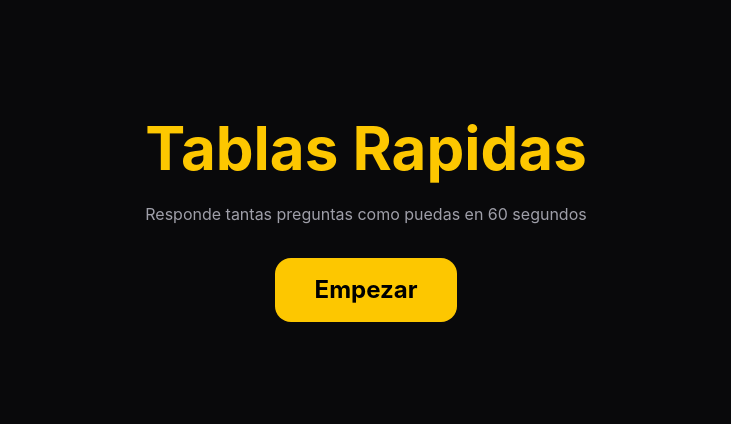
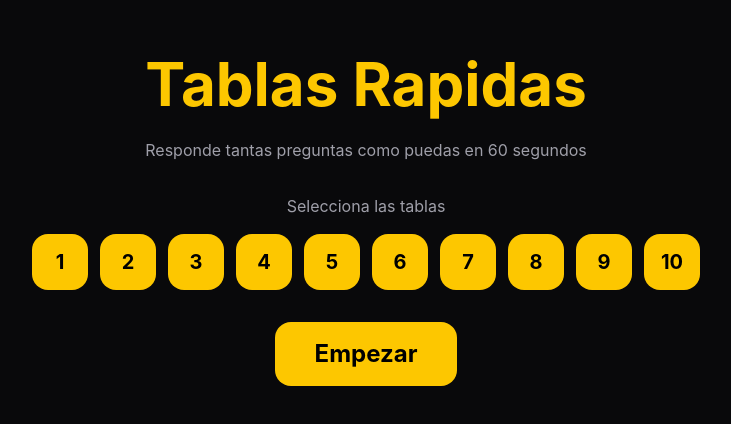
Before and after one commit to JorgeLTC/react-multiply, a React (Vite) app: page / in a window 1280 px wide. Shown: the part 180-604 px from the top of the page, without its empty margins (274-1005 px from the left). Built offline with nearby package versions, Linux system fonts and the light colour scheme.

Commit message:
Created table select in menuscreen component
implemented array state management
dynamic selections
state mutation
and derived gameplay logic

```diff
--- a/src/App.tsx
+++ b/src/App.tsx
@@ -12,10 +12,10 @@ type Question = {
 
 type Screen = "menu" | "game" | "results";
 
-function generateQuestion(): Question{
+function generateQuestion(tables: number[]): Question{
 
     // * Random number between 1 and 10
-    const a = Math.floor(Math.random() * 10) + 1;
+    const a = tables[Math.floor(Math.random() * tables.length)];
 
     // * Random number between 1 and 10
     const b = Math.floor(Math.random() * 10) + 1;
@@ -81,6 +81,8 @@ export default function App() {
 
     const [screen, setScreen] = useState<Screen>("menu");
 
+    const [selectedTables, setSelectedTables] = useState<number[]>([1, 2, 3, 4, 5, 6, 7, 8, 9, 10]);
+
     useEffect(() => {
 
         // * Only run timer during gameplay
@@ -116,7 +118,7 @@ export default function App() {
         * generate a random question immediately
     */
     const [question, setQuestion] = useState<Question>(
-        generateQuestion()
+        generateQuestion(selectedTables)
     );
     /*
         * React state that stores answer choices.
@@ -127,6 +129,7 @@ export default function App() {
     const [options, setOptions] = useState<number[]>(
         generateOptions(question.answer)
     );
+
     /*
         * Generates a brand new question
         * and new answer choices.
@@ -134,7 +137,7 @@ export default function App() {
     function nextQuestion() {
 
         // * Create a new question object
-        const q = generateQuestion();
+        const q = generateQuestion(selectedTables);
 
         // * Update react state
         setQuestion(q);
@@ -156,7 +159,7 @@ export default function App() {
         setTimeLeft(60);
 
         // * Generate first question
-        const q = generateQuestion();
+        const q = generateQuestion(selectedTables);
 
         setQuestion(q);
 
@@ -190,6 +193,23 @@ export default function App() {
             nextQuestion();
         }, 700);
     }
+
+    function toggleTable(table: number) {
+
+        setSelectedTables((prev) => {
+
+            // * Prevent removing all tables
+            if (prev.includes(table) && prev.length === 1) {
+                return prev;
+            }
+            // * Remove existing table
+            if (prev.includes(table)) {
+                return prev.filter((t) => t !== table);
+            }
+            // * Add a new table
+            return [...prev, table].sort((a, b) => a - b);
+        });
+    }
     /*
         * JSX UI returned by the component.
 
@@ -203,7 +223,7 @@ export default function App() {
 
             {/* Game menu screen */}
             {screen === "menu" && (
-               <MenuScreen onStart={startGame}/>
+               <MenuScreen onStart={startGame} selectedTables={selectedTables} onToggleTable={toggleTable}/>
             )}
 
             {/* Game Screen */}
--- a/src/components/MenuScreen.tsx
+++ b/src/components/MenuScreen.tsx
@@ -1,8 +1,10 @@
 type MenuScreenProps = {
     onStart: () => void;
+    selectedTables: number[];
+    onToggleTable: (table: number) => void;
 };
 
-export default function MenuScreen({onStart,}: MenuScreenProps) {
+export default function MenuScreen({onStart, selectedTables, onToggleTable}: MenuScreenProps) {
     return (
         <div className="text-center">
 
@@ -14,6 +16,40 @@ export default function MenuScreen({onStart,}: MenuScreenProps) {
                 Responde tantas preguntas como puedas
                 en 60 segundos
             </p>
+
+            <div className="mb-8">
+
+                <p className="text-zinc-400 mb-4">
+                    Selecciona las tablas
+                </p>
+
+                <div className="flex flex-wrap justify-center gap-3">
+                    {[1, 2, 3, 4, 5, 6, 7, 8, 9, 10].map((table) => (
+                        <button
+                            key={table}
+
+                            onClick={() => onToggleTable(table)}
+
+                            className={`
+                                w-14
+                                h-14
+                                rounded-2xl
+                                font-bold
+                                text-xl
+                                transition
+
+                                ${
+                                    selectedTables.includes(table)
+                                    ? "bg-yellow-400 text-black"
+                                    : "bg-zinc-800 text-zinc-400"
+                                }
+                            `}
+                        >
+                            {table}
+                        </button>
+                    ))}
+                </div>
+            </div>
 
             <button
                 onClick={onStart}
```
